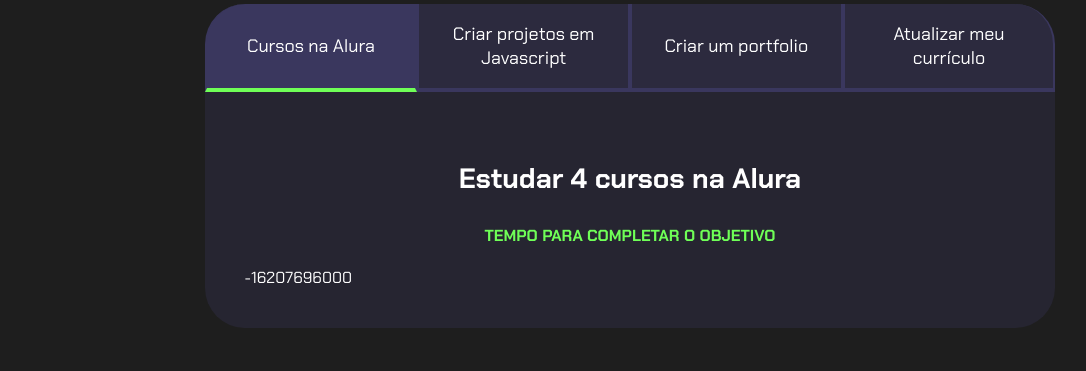
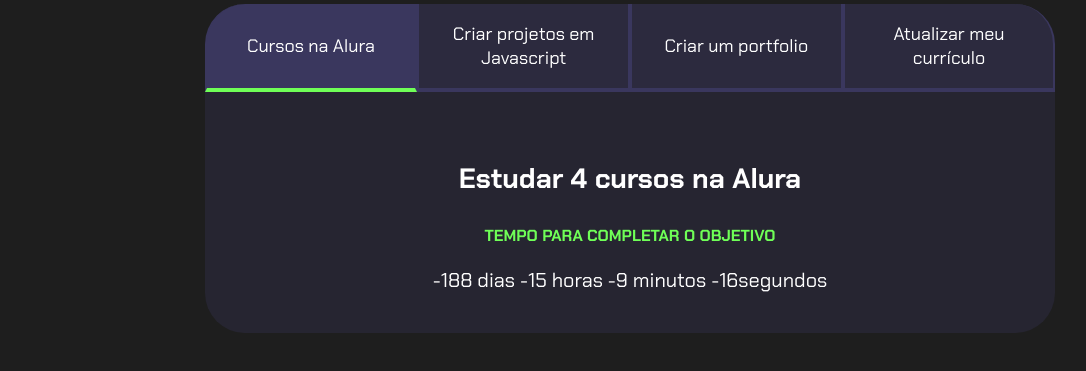
Before and after one commit to 0000033/Projeto-de-vida, a plain HTML site: page index.html in a window 1280 px wide. Shown: the part 99-470 px from the top of the page, without its empty margins (10-1096 px from the left). Drawn offline with Linux system fonts and the light colour scheme.

Commit message:
Add files via upload

```diff
--- a/main.js
+++ b/main.js
@@ -16,6 +16,20 @@
 
 const contadores = document.querySelectorAll(".contador");
 const tempoObjetivo1 = new Date("2023-10-05T00:00:00");
-let tempoAtual = new Date();
 
-contadores[0].textContent = tempoObjetivo1 - tempoAtual;
+contadores[0].textContent = calculaTempo(tempoObjetivo1);
+
+function calculaTempo(tempoObjetivo){
+    let tempoAtual = new Date();
+    let tempoFinal = tempoObjetivo - tempoAtual;
+    let segundos = Math.floor(tempoFinal/1000);
+    let minutos = Math.floor(segundos/60)
+    let horas = Math.floor(minutos/60)
+    let dias = Math.floor(horas/24)
+
+    segundos %= 60;
+    minutos %= 60;
+    horas %= 24;
+
+    return dias + " dias " + horas + " horas " + minutos + " minutos " + segundos + "segundos";
+}
--- a/style.css
+++ b/style.css
@@ -88,7 +88,10 @@
     color: var(--verde);
     text-transform: uppercase;
 }
-
+.contador{
+    font-size: 20px;
+    text-align: center;
+}
 
 @media screen and (min-width: 768px) {
     .botoes {
```
